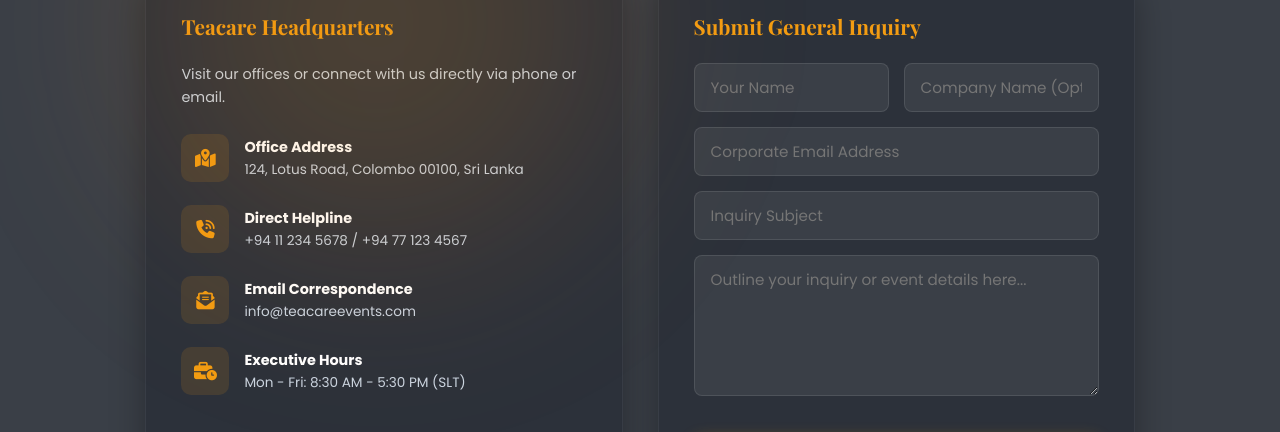
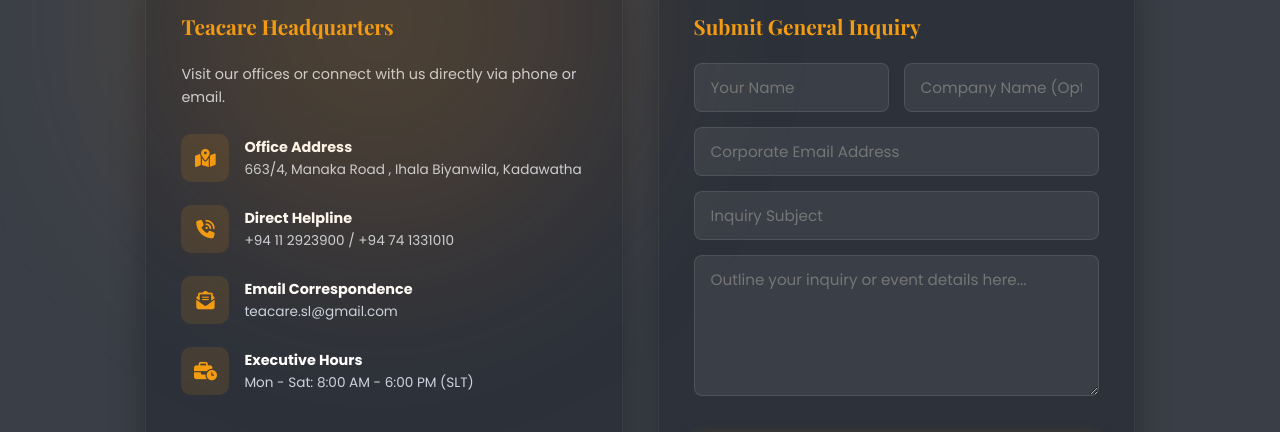
Before and after one commit to rashmika2422/teacare-website, a Next.js app: page /contact in a window 1280 px wide. Shown: the part 825-1257 px from the top of the page. Built offline with nearby package versions, Linux system fonts and the light colour scheme; no server answers; a web font is replaced by a local one.

Commit message:
Connect contact form to Render backend

```diff
--- a/components/Contact.tsx
+++ b/components/Contact.tsx
@@ -111,25 +111,25 @@ export default function Contact() {
                 {
                   icon: 'fa-map-location-dot',
                   label: 'Office Address',
-                  val: '124, Lotus Road, Colombo 00100, Sri Lanka',
+                  val: '663/4, Manaka Road , Ihala Biyanwila, Kadawatha',
                 },
 
                 {
                   icon: 'fa-phone-volume',
                   label: 'Direct Helpline',
-                  val: '+94 11 234 5678 / +94 77 123 4567',
+                  val: '+94 11 2923900 / +94 74 1331010',
                 },
 
                 {
                   icon: 'fa-envelope-open-text',
                   label: 'Email Correspondence',
-                  val: 'info@teacareevents.com',
+                  val: 'teacare.sl@gmail.com',
                 },
 
                 {
                   icon: 'fa-business-time',
                   label: 'Executive Hours',
-                  val: 'Mon - Fri: 8:30 AM - 5:30 PM (SLT)',
+                  val: 'Mon - Sat: 8:00 AM - 6:00 PM (SLT)',
                 },
               ].map((item) => (
                 <div
```
